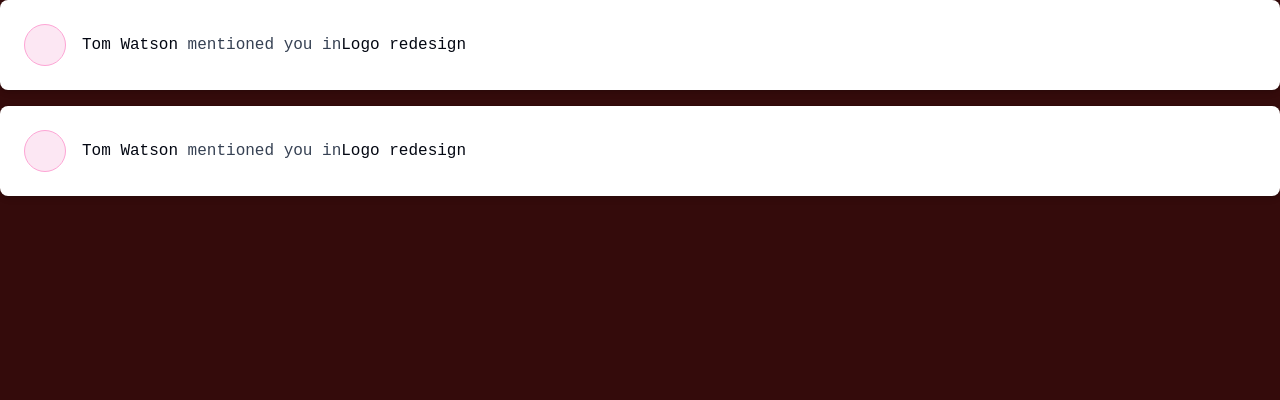
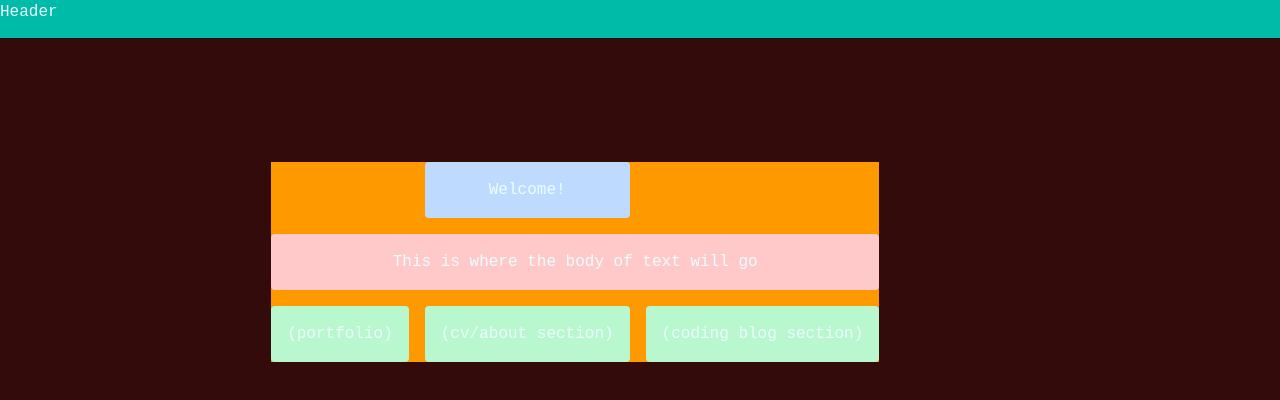
Before and after one commit to Neville4010/portfolio-webpage, a Next.js app: page / in a window 1280 px wide. Shown: the top 400 px of the page. Built offline with nearby package versions, Linux system fonts and the light colour scheme.

Commit message:
initial formatting for the first page!!

```diff
--- a/app/page.tsx
+++ b/app/page.tsx
@@ -3,28 +3,27 @@ import Image from "next/image";
 export default function Home() {
   return (
     <main>
-      <div className="grid grid-flow-col grid-rows-4 gap-4">
-        <div className="flex items-center gap-4 rounded-lg bg-white p-6 shadow-md outline outline-black/5 dark:bg-gray-800">
-          <span className="inline-flex shrink-0 rounded-full border border-pink-300 bg-pink-100 p-2 dark:border-pink-300/10 dark:bg-pink-400/10">
-            <svg className="size-6 stroke-pink-700 dark:stroke-pink-500"></svg>
-          </span>
-          <div>
-            <p className="text-gray-700 dark:text-gray-400">
-              <span className="font-medium text-gray-950 dark:text-white">Tom Watson</span> mentioned you in
-              <span className="font-medium text-gray-950 dark:text-white">Logo redesign</span>
-            </p>
-          </div>
+      <div className="container m-auto grid grid-rows-8 md:grid-rows-10 lg:grid-rows-12 grid-cols-6 gap-4 md:grid-cols-8 lg:grid-cols-10">
+        <div className="tile col-span-6 bg-teal-500 md:col-span-8 lg:col-span-10 row-span-">
+          <h1 className="tile-marker">Header</h1>
         </div>
-        <div className="flex items-center gap-4 rounded-lg bg-white p-6 shadow-md outline outline-black/5 dark:bg-gray-800">
-          <span className="inline-flex shrink-0 rounded-full border border-pink-300 bg-pink-100 p-2 dark:border-pink-300/10 dark:bg-pink-400/10">
-            <svg className="size-6 stroke-pink-700 dark:stroke-pink-500"></svg>
-          </span>
-          <div>
-            <p className="text-gray-700 dark:text-gray-400">
-              <span className="font-medium text-gray-950 dark:text-white">Tom Watson</span> mentioned you in
-              <span className="font-medium text-gray-950 dark:text-white">Logo redesign</span>
-            </p>
-          </div>
+        <div className="tile col-span-3 col-start-2 lg:col-start-2 lg:row-end-8 lg:row-start-4 row-start-4 row-span-4 justify-center md:col-span-6 lg:col-span-5 content-stretch row-end-16 bg-amber-500 md:col-span-2 lg:col-span-7 place-self-center-safe">
+          <div className="row-span-full grid grid-rows-subgrid gap-4">
+            <div className="row-start-1 col-start-2 flex items-center justify-center rounded bg-blue-200 p-4">
+              Welcome!
+            </div>
+            <div className="row-start-2 row-span-2 flex col-span-3 items-center justify-center rounded bg-red-200 p-4">
+              This is where the body of text will go</div>
+              <div className="row-start-4 col-start-1 col-end-2 flex items-center justify-center rounded bg-green-200 p-4">
+                (portfolio)
+              </div>
+              <div className="row-start-4 col-start-2 col-end-3 flex items-center justify-center rounded bg-green-200 p-4">
+                (cv/about section)
+              </div>
+              <div className="row-start-4 col-start-3 col-end-4 flex items-center justify-center rounded bg-green-200 p-4">
+                (coding blog section)
+              </div>
+            </div>
         </div>
       </div>
     </main>
```
